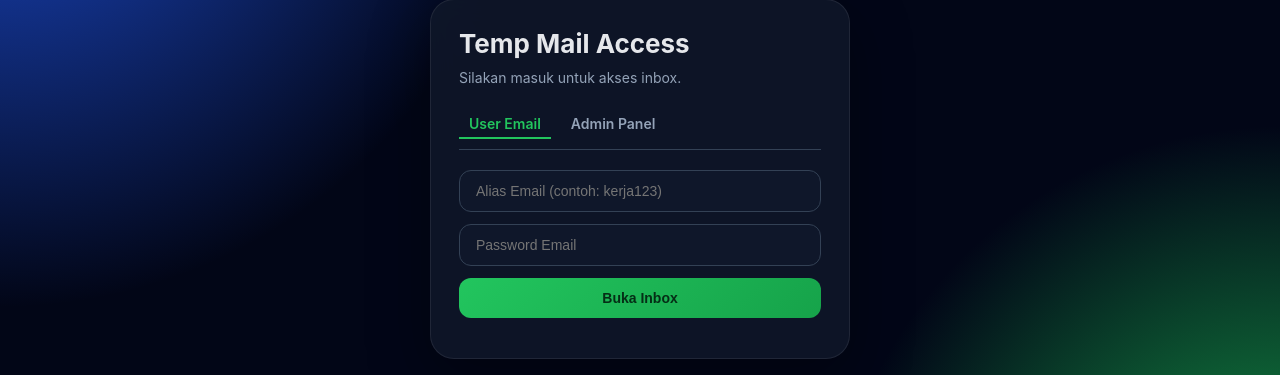
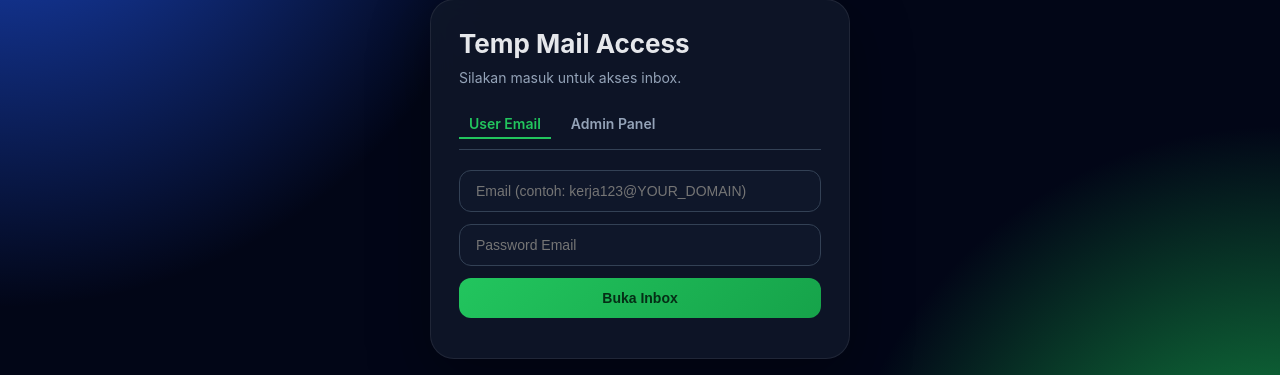
Before and after one commit to rflnhdyt626/temp-mail-imap-version, a PHP site: page / in a window 1280 px wide. Shown: the part 221-596 px from the top of the page. Run offline with PHP 8.4, Linux system fonts and the light colour scheme.

Commit message:
feat: update login and display logic to use full email addresses instead of aliases

```diff
--- a/index.php
+++ b/index.php
@@ -25,8 +25,11 @@ if (isset($_POST['admin_password'])) {
 }
 
 // HANDLE LOGIN USER (EMAIL SPECIFIC)
-if (isset($_POST['user_alias']) && isset($_POST['user_password'])) {
-    $alias = clean_alias($_POST['user_alias']);
+if (isset($_POST['user_email']) && isset($_POST['user_password'])) {
+    $emailInput = trim($_POST['user_email']);
+    // Ambil alias sebelum tanda @
+    $parts = explode('@', $emailInput);
+    $alias = clean_alias($parts[0]);
     $password = $_POST['user_password'];
     $accessList = get_access_list();
 
@@ -36,7 +39,7 @@ if (isset($_POST['user_alias']) && isset($_POST['user_password'])) {
         header('Location: ./');
         exit;
     } else {
-        $error = "Alias atau Password Email salah.";
+        $error = "Email atau Password salah.";
     }
 }
 
@@ -117,7 +120,7 @@ if (!$is_admin && !$user_alias):
 
         <div id="user-form" class="form-section active">
             <form method="post">
-                <input type="text" name="user_alias" placeholder="Alias Email (contoh: kerja123)" required>
+                <input type="text" name="user_email" placeholder="Email (contoh: kerja123@<?= htmlspecialchars($config['domain']) ?>)" required>
                 <input type="password" name="user_password" placeholder="Password Email" required>
                 <button type="submit">Buka Inbox</button>
             </form>
@@ -545,7 +548,7 @@ endif;
                         <tr>
                             <td><strong><?= htmlspecialchars($a) ?></strong></td>
                             <td><code><?= htmlspecialchars($p) ?></code></td>
-                            <td><small style="color:var(--blue)">alias: <?= $a ?></small></td>
+                            <td><small style="color:var(--blue)"><?= htmlspecialchars($a) ?>@<?= htmlspecialchars($config['domain']) ?></small></td>
                             <td>
                                 <a href="?delete_access=<?= urlencode($a) ?>" class="btn btn-danger" style="padding:6px 12px; font-size:12px; text-decoration:none;" onclick="return confirm('Hapus akses untuk email ini?')">Hapus</a>
                             </td>
@@ -583,6 +586,7 @@ endif;
             </div>
             <div class="viewer-body">
                 <iframe id="viewerFrame" class="viewer-frame" sandbox="allow-same-origin" srcdoc="<div style='font-family:Arial,sans-serif;padding:24px;color:#666'>Belum ada email dipilih.</div>"></iframe>
+            </div>
         </div>
     </div>
 </div>
```
